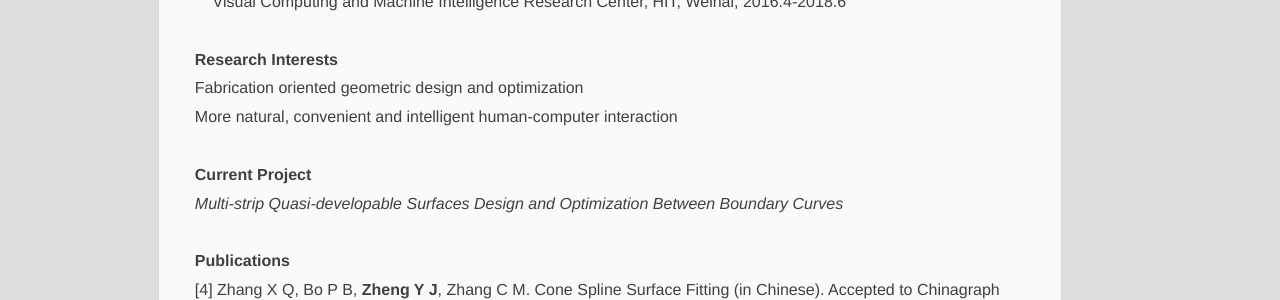
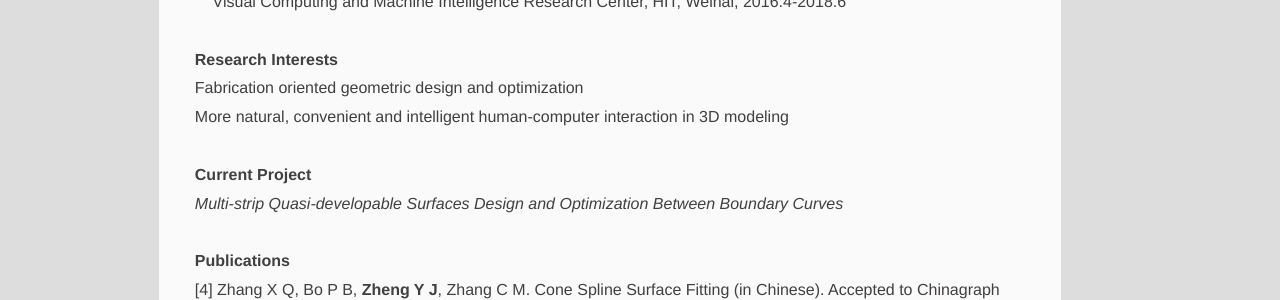
Before and after one commit to PAULYZHENG/paulyzheng.github.io, a Jekyll site: the page built from about/index.html, in a window 1280 px wide. Shown: the part 722-1022 px from the top of the page. Built offline with Jekyll 4.4.1, drawn with Linux system fonts in a browser that asks for light colours; comment, search, counter and statistics services are not loaded.

Commit message:
Update index.html

```diff
--- a/about/index.html
+++ b/about/index.html
@@ -31,7 +31,7 @@ BEng (Sofeware Engineering), Harbin Institute of Technology(HIT), Weihai, China,
 <B>Research Interests</B>
 <br/>
 Fabrication oriented geometric design and optimization<br/>
-More natural, convenient and intelligent human-computer interaction<br/>
+More natural, convenient and intelligent human-computer interaction in 3D modeling<br/>
 <br/>
 
 <B>Current Project</B>
```
